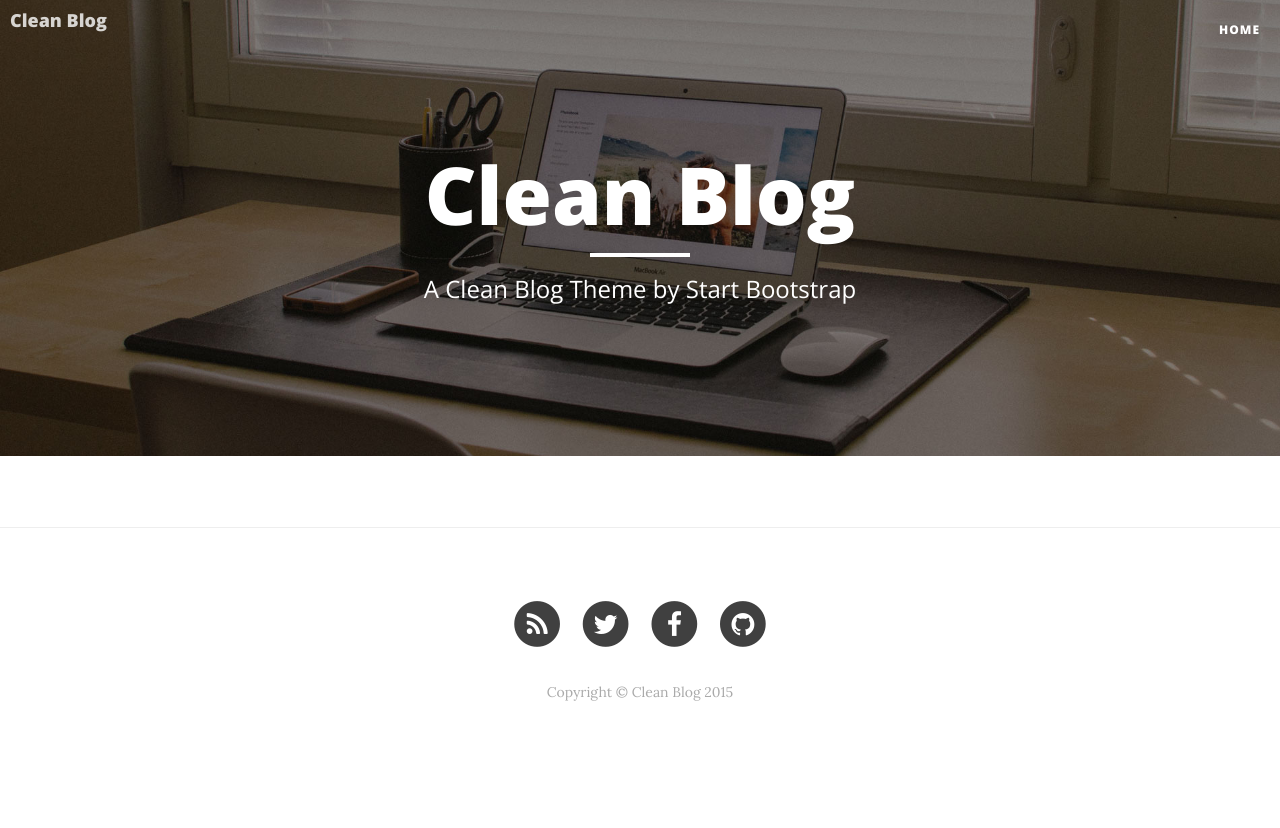
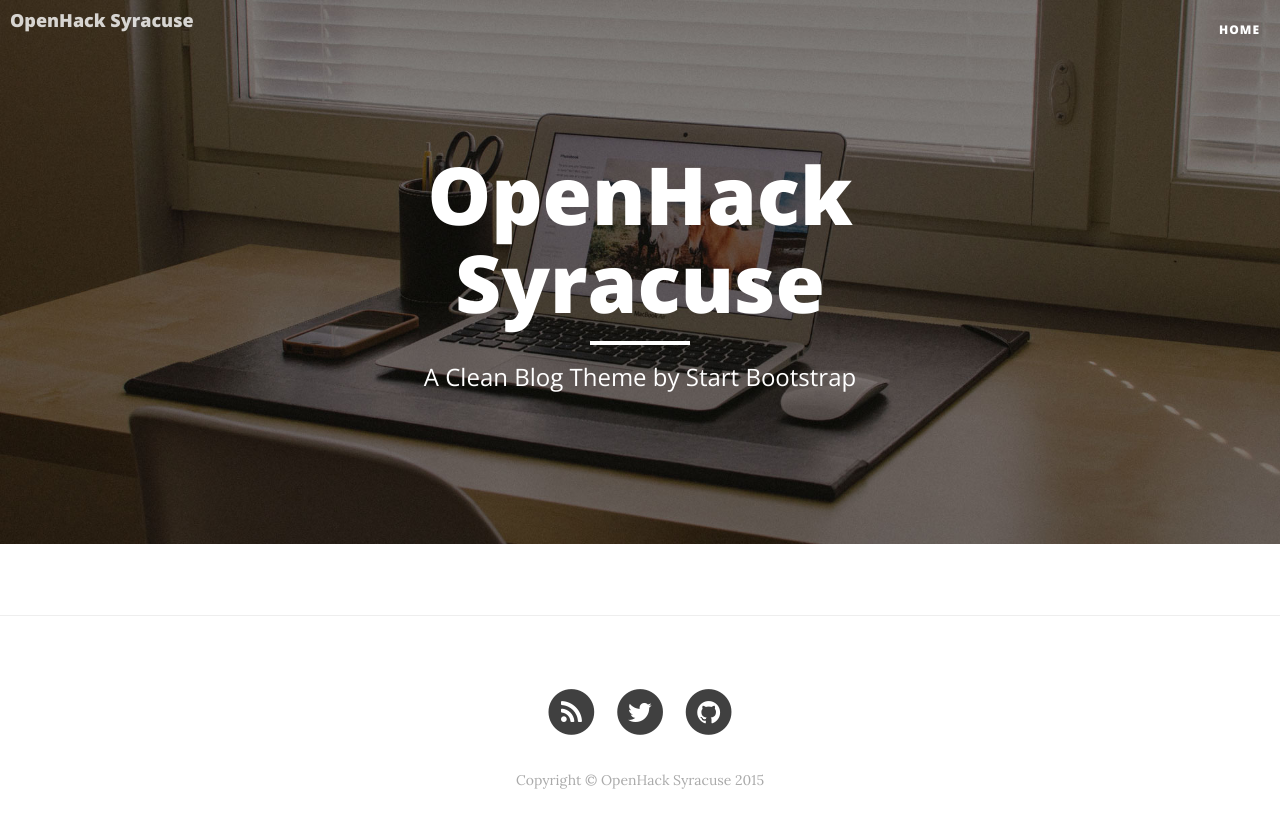
Before and after one commit to syracuseio/openhacksyr.github.io, a Jekyll site: the page built from index.html, in a window 1280 px wide. Shown: the top 828 px of the page. Built offline with Jekyll 4.4.1, drawn with Linux system fonts in a browser that asks for light colours; nearby versions of some CDN libraries; the list of posts is cut into pages by our own code.

Commit message:
Setup config!

```diff
--- a/_config.yml
+++ b/_config.yml
@@ -1,17 +1,18 @@
 # Site settings
-title: Clean Blog
+title: OpenHack Syracuse
 header-img: img/home-bg.jpg
 email: your-email@yourdomain.com
 description: "Write your site description here. It will be used as your sites meta description as well!"
-baseurl: "/startbootstrap-clean-blog-jekyll"
-url: "http://yourdomain.com"
-twitter_username: SBootstrap
-github_username:  davidtmiller
-facebook_username:  IronSummitMedia
+baseurl: ""
+url: "http://openhacksyr.com"
+twitter_username: OpenHackSYR
+github_username:  OpenHackSYR
+newsletter_url: "http://tinyletter.com/openhacksyr"
 
 # Build settings
 markdown: kramdown
 highlighter: pygments
-permalink: pretty
+permalink: "/blog/:year/:month/:title/"
 paginate: 5
+paginate_path: "blog/page:num/"
 exclude: ["less","node_modules","Gruntfile.js","package.json","README.md"]
```
